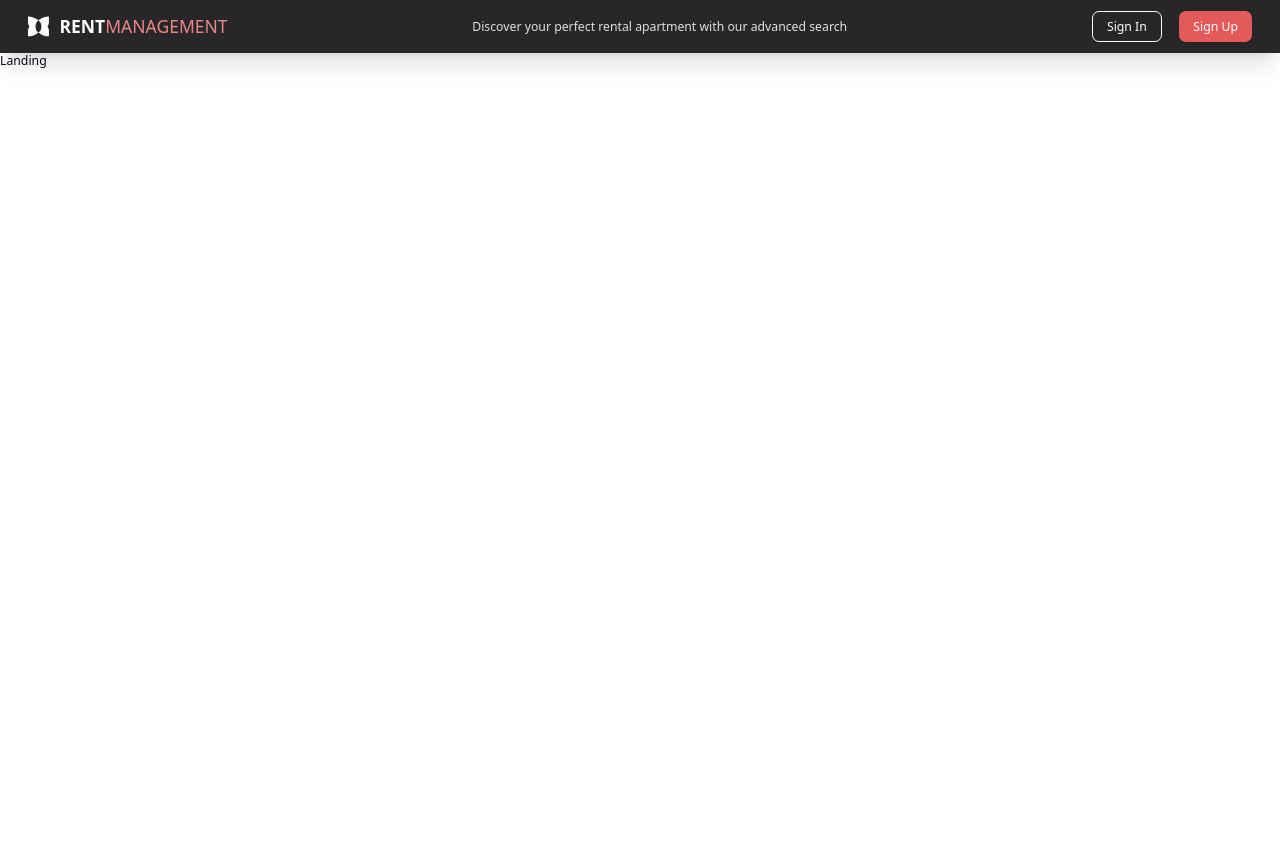
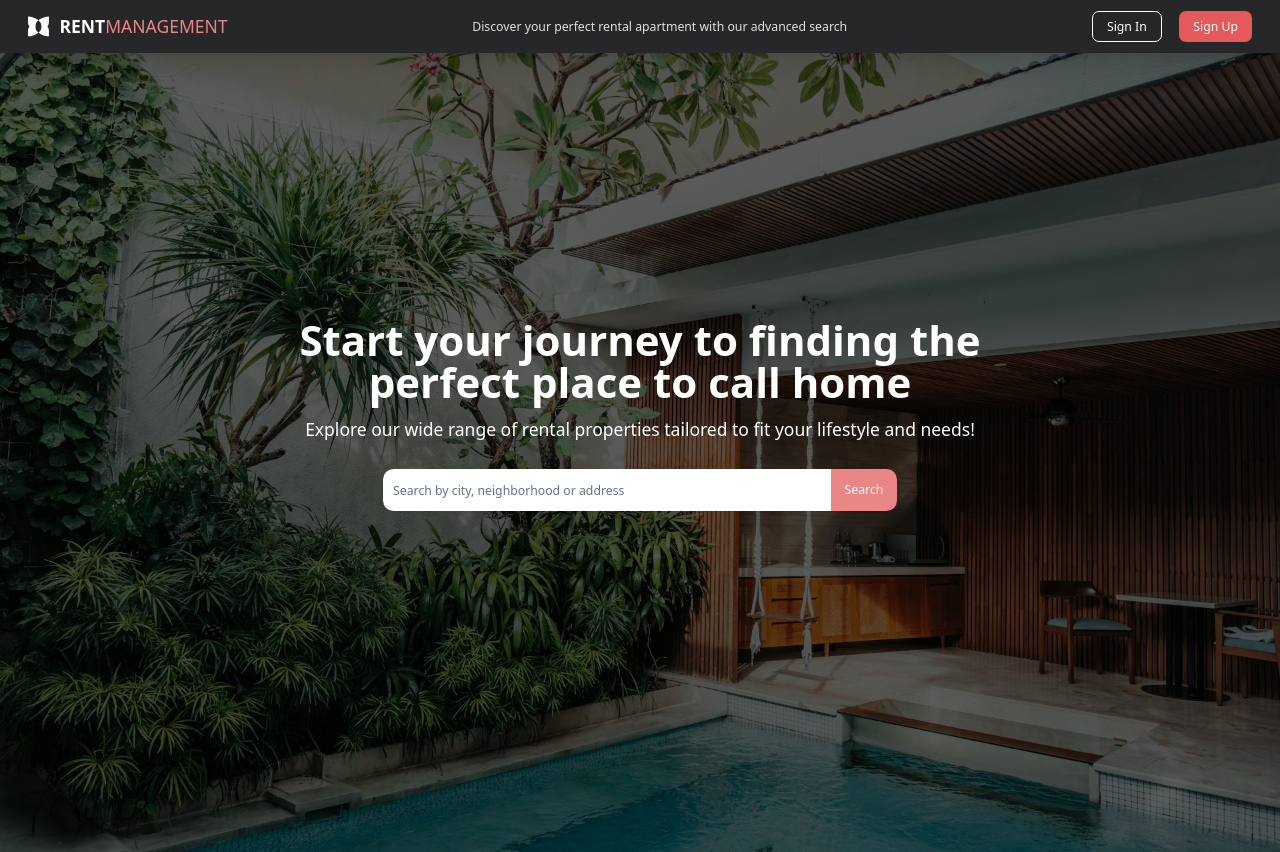
Before and after one commit to Amirali-Khamseh/rental-management-system, a Next.js app in the folder client/: page /landing in a window 1280 px wide. Before the commit the page ends 800 px from the top, so only its background shows below. Built offline with nearby package versions, Linux system fonts and the light colour scheme; no server answers.

Commit message:
feature: the Hero section added and animated with framer motion

```diff
--- /dev/null
+++ b/client/src/app/(nondashboard)/landing/HeroSection.tsx
@@ -0,0 +1,51 @@
+"use client";
+
+import Image from "next/image";
+import React from "react";
+import { motion } from "framer-motion";
+import { Input } from "@/components/ui/input";
+import { Button } from "@/components/ui/button";
+function HeroSection() {
+  return (
+    <div className="relative h-screen">
+      <Image
+        src="/landing-splash.jpg"
+        alt="Hero section image "
+        fill
+        className="object-cover object-center"
+        priority
+      />
+
+      <div className="absolute inset-0 bg-black bg-opacity-60"></div>
+      <motion.div
+        initial={{ opacity: 0, y: 20 }}
+        animate={{ opacity: 1, y: 0 }}
+        transition={{ duration: 0.8 }}
+        className="absolute top-1/3 transform -translate-x-1/2 -translate-y-1/2 text-center w-full"
+      >
+        <div className="max-w-4xl mx-auto px-16 sm:px-12">
+          <h1 className="text-5xl font-bold text-white mb-4">
+            Start your journey to finding the perfect place to call home
+          </h1>
+          <p className="text-xl text-white mb-8">
+            Explore our wide range of rental properties tailored to fit your
+            lifestyle and needs!
+          </p>
+
+          <div className="flex justify-center">
+            <Input
+              type="text"
+              placeholder="Search by city, neighborhood or address"
+              className="w-full max-w-lg rounded-none rounded-l-xl border-none bg-white h-12"
+            />
+            <Button className="bg-secondary-500 text-white rounded-none rounded-r-xl border-none hover:bg-secondary-600 h-12">
+              Search
+            </Button>
+          </div>
+        </div>
+      </motion.div>
+    </div>
+  );
+}
+
+export default HeroSection;
--- a/client/src/app/(nondashboard)/landing/page.tsx
+++ b/client/src/app/(nondashboard)/landing/page.tsx
@@ -1,7 +1,12 @@
 import React from "react";
+import HeroSection from "./HeroSection";
 
 const Landing = () => {
-  return <div>Landing</div>;
+  return (
+    <div>
+      <HeroSection />
+    </div>
+  );
 };
 
 export default Landing;
```
